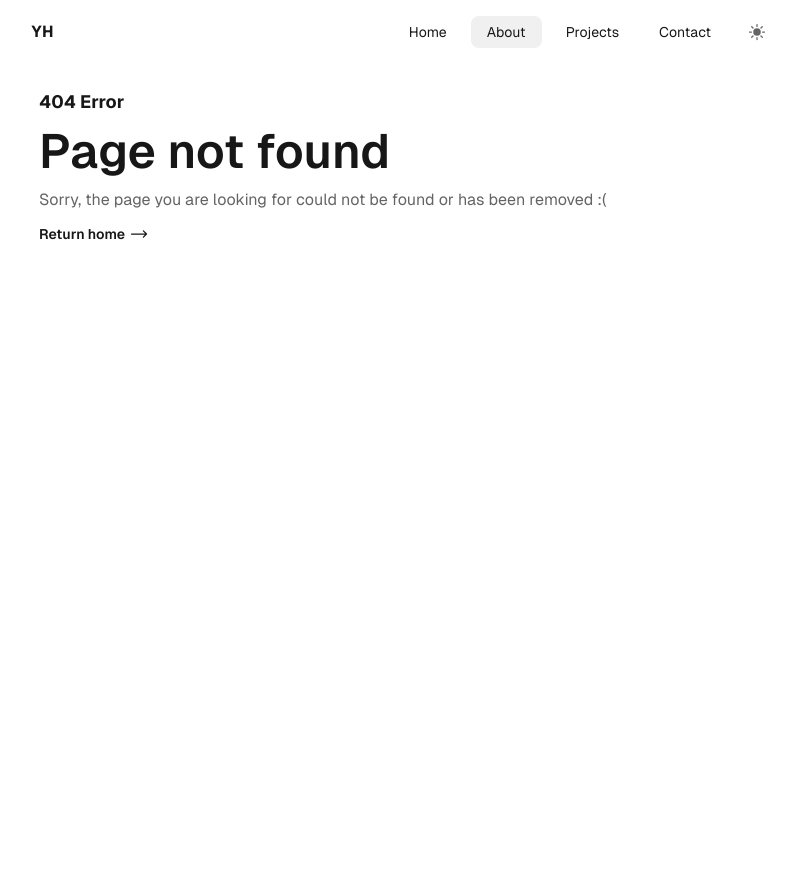
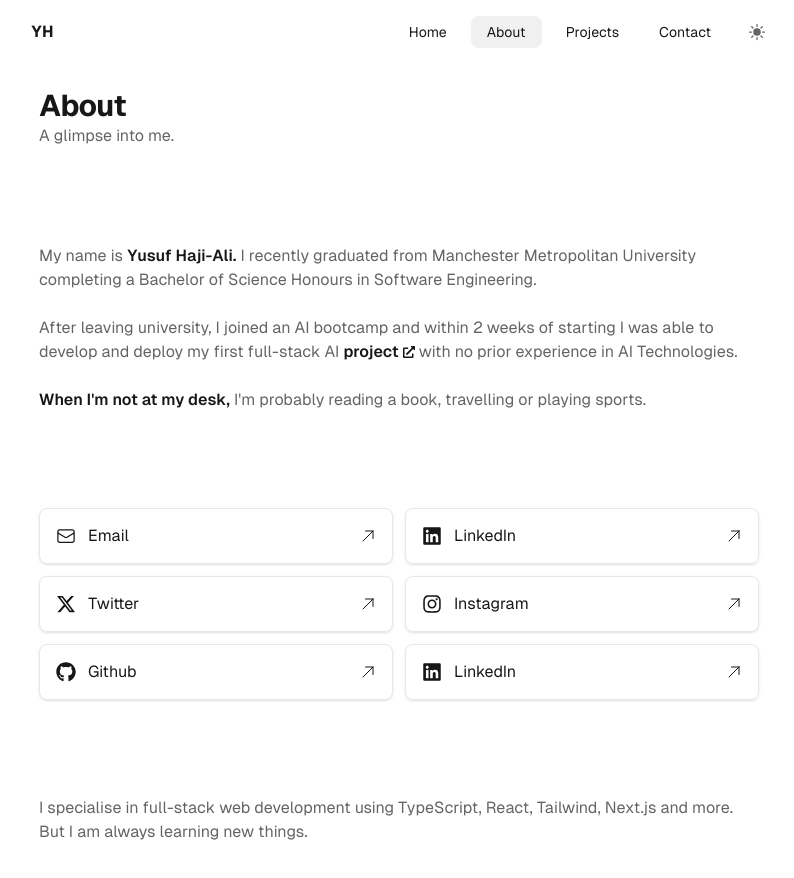
Before and after one commit to yhajiali/yhajiali.com, a Next.js app: page /about in a window 1280 px wide. Before the commit this address had no page. Shown: the top 878 px of the page, without its empty margins (241-1035 px from the left). Before the commit the page ends 800 px from the top, so only its background shows below. Built offline with nearby package versions, Linux system fonts and the light colour scheme.

Commit message:
Implement About page

```diff
--- /dev/null
+++ b/app/about/page.tsx
@@ -0,0 +1,156 @@
+import Image from "next/image";
+import { Metadata } from "next";
+
+import {
+  FaExternalLinkAlt,
+  FaGithub,
+  FaInstagram,
+  FaLinkedin,
+} from "react-icons/fa";
+import Link from "next/link";
+import { FaXTwitter } from "react-icons/fa6";
+import { ArrowUpRightIcon, EnvelopeIcon } from "@heroicons/react/24/outline";
+
+export const metadata: Metadata = {
+  title: "Yusuf Haji Ali | About",
+  description:
+    "A glimpse into me, my skills and experience in software development.",
+};
+
+export default function About() {
+  return (
+    <div className="flex flex-col gap-16 md:gap-24">
+      <div>
+        <h1 className="animate-fadein text-3xl font-bold tracking-tight">
+          About
+        </h1>
+        <p className="animate-fadein text-secondary">A glimpse into me.</p>
+      </div>
+      <div className="mb-8 md:hidden">
+        <div className="animate-fadein">
+          <Image
+            src={"https://d22po4pjz3o32e.cloudfront.net/placeholder-image.svg"}
+            alt={"me and lily"}
+            width={324}
+            height={139}
+            className="pointer-events-none relative inset-0 h-60 -rotate-6 rounded-xl bg-gray-400 object-cover shadow-md"
+            priority
+          />
+        </div>
+
+        <div className="animate-fadein">
+          <Image
+            src={"https://d22po4pjz3o32e.cloudfront.net/placeholder-image.svg"}
+            alt={"me and lily"}
+            width={220}
+            height={260}
+            className="pointer-events-none absolute inset-0 -top-48 left-[45%] w-48 rotate-6 rounded-xl bg-gray-400 object-cover shadow-md md:left-[60%] md:w-56"
+            priority
+          />
+        </div>
+      </div>
+
+      <div className="flex animate-fadein flex-col gap-16 md:gap-24">
+        <div className="flex flex-col gap-6">
+          <p>
+            My name is{" "}
+            <span className="font-semibold text-primary dark:text-primary-dark">
+              Yusuf Haji-Ali.
+            </span>{" "}
+            I recently graduated from Manchester Metropolitan University
+            completing a Bachelor of Science Honours in Software Engineering.
+          </p>
+          <p>
+            After leaving university, I joined an AI bootcamp and within 2 weeks
+            of starting I was able to develop and deploy my first full-stack AI{" "}
+            <Link
+              href="http://logoist.vercel.app"
+              className="inline-flex items-center gap-1 font-semibold text-primary dark:text-primary-dark hover:underline underline-offset-4"
+              target="_blank"
+            >
+              project
+              <FaExternalLinkAlt className="size-3" />
+            </Link>{" "}
+            with no prior experience in AI Technologies.
+          </p>
+          <p>
+            <span className="font-semibold text-primary dark:text-primary-dark">
+              When I'm not at my desk,
+            </span>{" "}
+            I'm probably reading a book, travelling or playing sports.
+          </p>
+        </div>
+
+        <ul className="grid grid-cols-1 sm:grid-cols-2 gap-3 animated-list transition animate-fadein">
+          {socials.map((social) => (
+            <li
+              className="flex w-full h-14 border dark:border-background-secondary-dark px-4 rounded-lg duration shadow dark:hover:shadow-background-secondary-dark transition-opacity "
+              key={social.href}
+            >
+              <Link
+                href={social.href}
+                target="_blank"
+                rel="noreferrer"
+                className="flex items-center justify-between w-full dark:text-primary-dark"
+              >
+                <div className="flex items-center gap-3">
+                  <social.icon className="text-base size-5" />
+                  <span className="">{social.label}</span>
+                </div>
+                <ArrowUpRightIcon className="size-4" />
+              </Link>
+            </li>
+          ))}
+        </ul>
+
+        <p>
+          I specialise in full-stack web development using TypeScript, React,
+          Tailwind, Next.js and more. But I am always learning new things.
+        </p>
+      </div>
+    </div>
+  );
+}
+
+const experience = [
+  {
+    title: "",
+    company: "",
+    time: "",
+    imageSrc: "",
+    link: "",
+  },
+];
+
+const socials = [
+  {
+    href: "https://www.linkedin.com/in/yhajiali",
+    icon: EnvelopeIcon,
+    label: "Email",
+  },
+  {
+    href: "https://www.linkedin.com/in/yhajiali",
+    icon: FaLinkedin,
+    label: "LinkedIn",
+  },
+  {
+    href: "https://www.x.com/yhajiali_",
+    icon: FaXTwitter,
+    label: "Twitter",
+  },
+  {
+    href: "https://www.linkedin.com/in/yhajiali",
+    icon: FaInstagram,
+    label: "Instagram",
+  },
+  {
+    href: "https://www.github.com/yhajiali",
+    icon: FaGithub,
+    label: "Github",
+  },
+  {
+    href: "https://www.linkedin.com/in/yhajiali",
+    icon: FaLinkedin,
+    label: "LinkedIn",
+  },
+];
```
